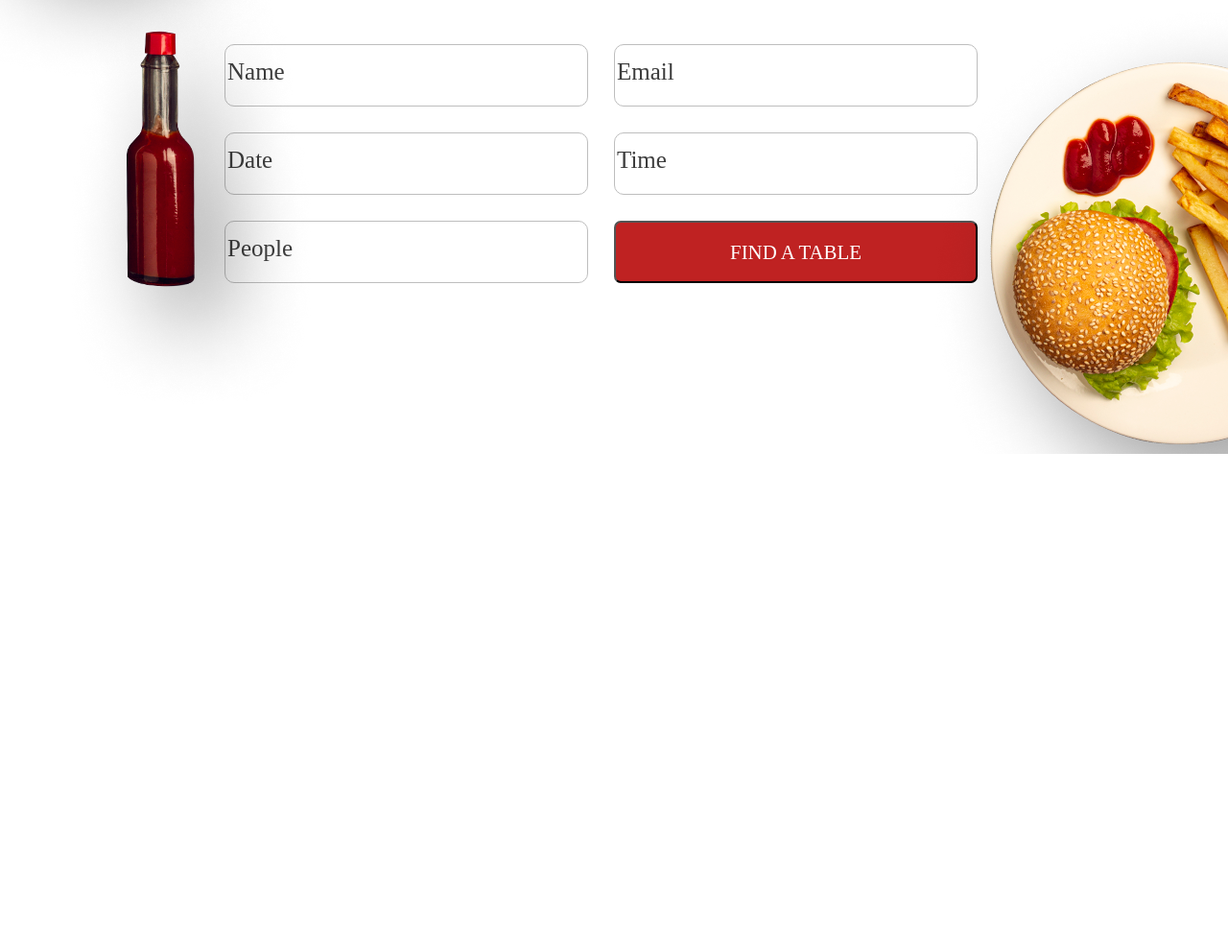
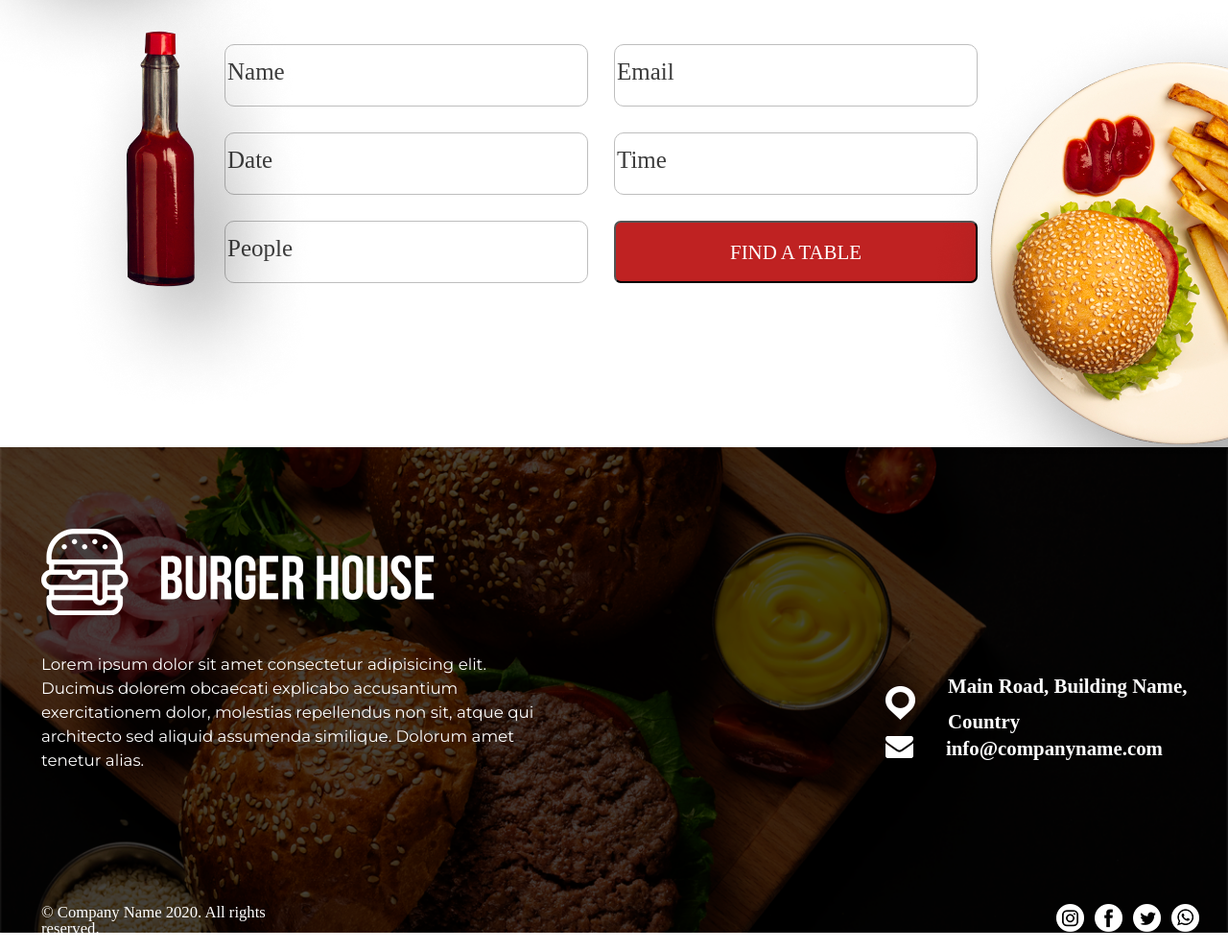
Before and after one commit to Dramat1st/BurgerHouse, a plain HTML site: page index.html in a window 1280 px wide. Shown: the part 2196-3187 px from the top of the page at 96% size. Drawn offline with Linux system fonts and the light colour scheme; the site is published under a folder, as on GitHub Pages, so addresses that start at the root find nothing.

Commit message:
Update style.css

```diff
--- a/css/style.css
+++ b/css/style.css
@@ -476,7 +476,7 @@ h1 {
 .footer {
   /* width: 1326px; */
   height: 525px;
-  background: url(/img/footerBg.png) no-repeat;
+  background: url(../img/footerBg.png) no-repeat;
   background-size: 100%;
 }
 
```
